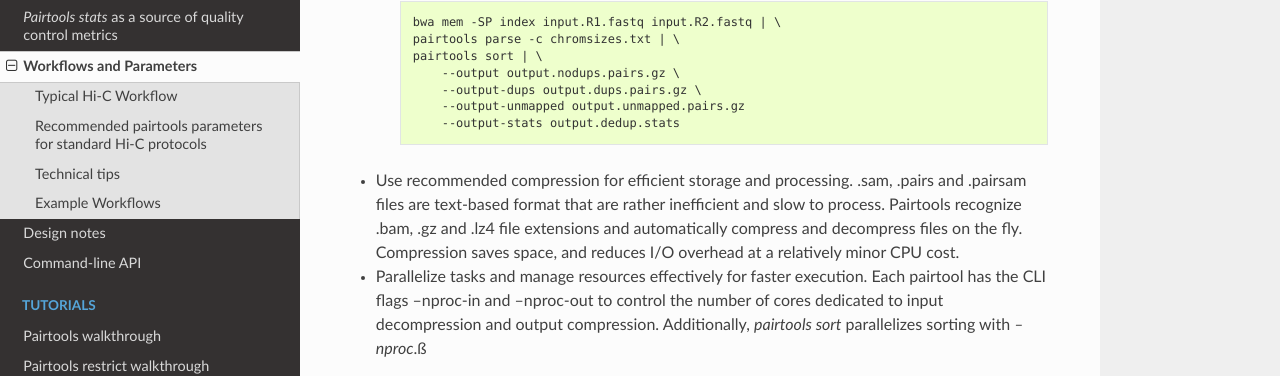
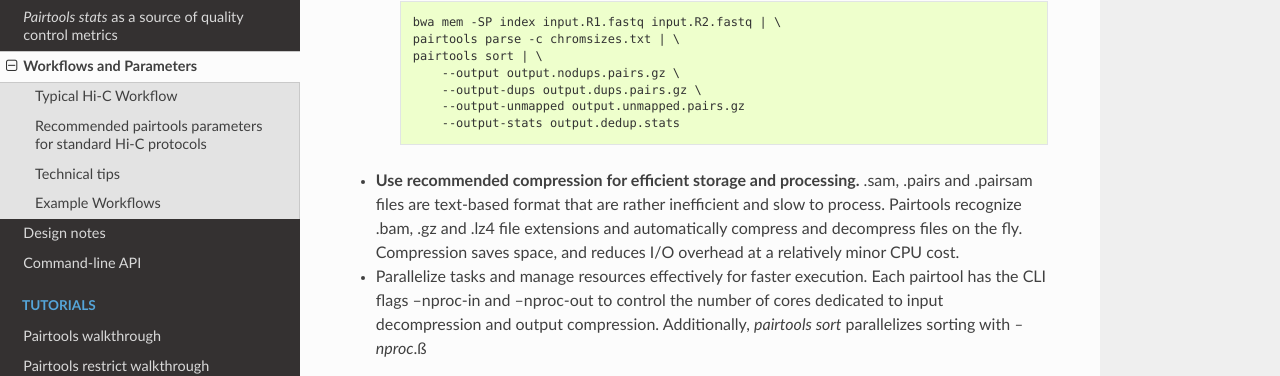
Before and after one commit to open2c/pairtools, a Sphinx documentation site: the page built from doc/protocols_pipelines.rst, in a window 1280 px wide and 900 px high, scrolled down 2123 px. Shown: the part 294-670 px from the top of the window. Built offline with Sphinx 7.4.7 and the Read the Docs theme 2.0.0, drawn with Linux system fonts in a browser that asks for light colours; pages that are not in the unit, such as notebooks, are missing from menus.

```diff
--- a/doc/protocols_pipelines.rst
+++ b/doc/protocols_pipelines.rst
@@ -105,7 +105,7 @@ Technical tips
             --output-unmapped output.unmapped.pairs.gz
             --output-stats output.dedup.stats
 
-- Use recommended compression for efficient storage and processing. .sam, .pairs and .pairsam files are text-based format that are rather inefficient and slow to process.
+- **Use recommended compression for efficient storage and processing.** .sam, .pairs and .pairsam files are text-based format that are rather inefficient and slow to process.
   Pairtools recognize .bam, .gz and .lz4 file extensions and automatically compress and decompress files on the fly.
   Compression saves space, and reduces I/O overhead at a relatively minor CPU cost.
 
```
